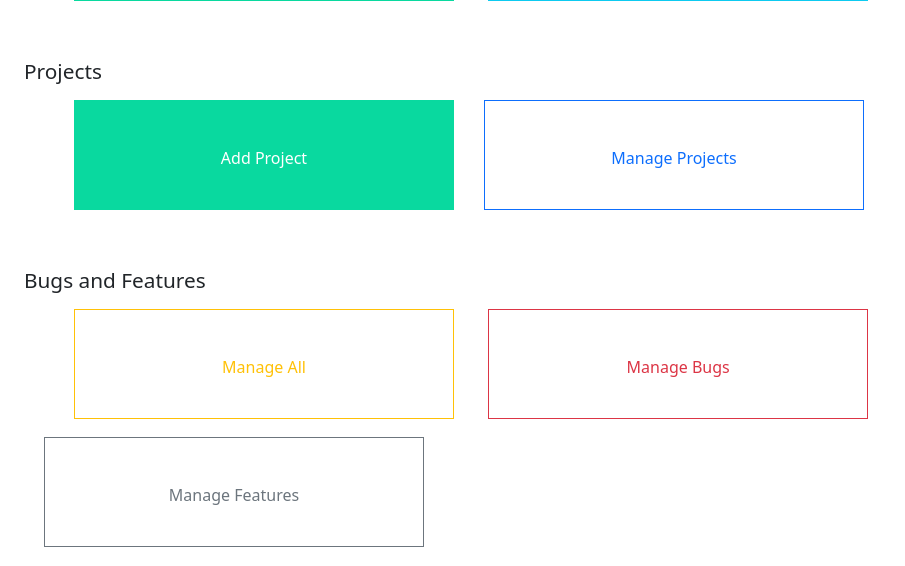
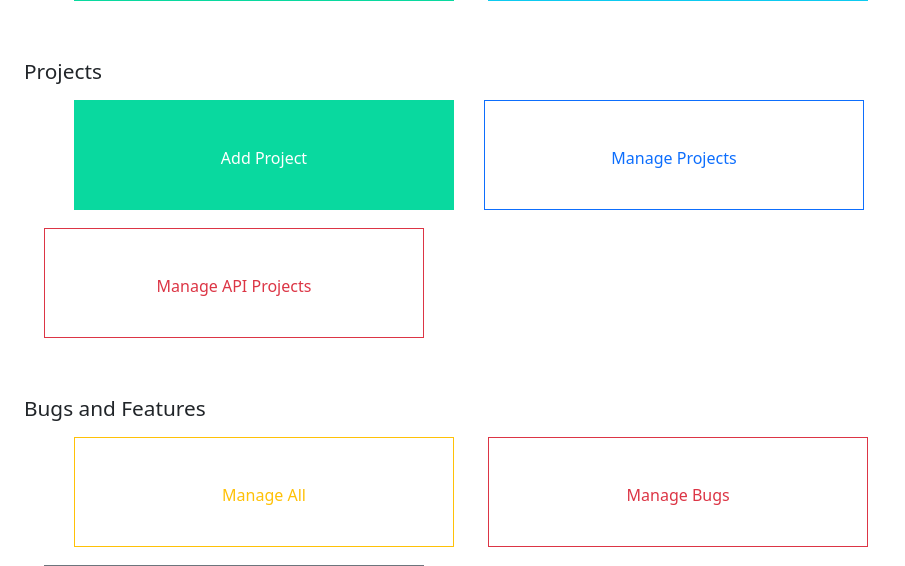
Before and after one commit to beingbat/bugzilla_django_react, a Django app: page / in a window 1280 px wide. Shown: the part 550-1116 px from the top of the page, without its empty margins (0-905 px from the left). Run offline with Django 3.2, Linux system fonts and the light colour scheme; a user stored in the database is signed in; tables that the repository leaves empty hold one stand-in row (values such as "Sample post"); some libraries are stand-ins or nearby versions.

Commit message:
Complete Project List DRF with authorizations

```diff
--- a/api/urls.py
+++ b/api/urls.py
@@ -2,5 +2,5 @@ from django.urls import path
 from . import views
 
 urlpatterns = [
-    path('', views.getData),
+    path('/projects', views.getProjectsList, name='list-projects-api'),
 ]
--- a/templates/index_dashboard.html
+++ b/templates/index_dashboard.html
@@ -61,6 +61,12 @@
       style="margin-left: 20px"
       href="{% url 'list-project' %}"
       >Manage Projects</a
+    >
+    <a
+      class="mt-2 btn btn-outline-danger dashboard_btn"
+      style="margin-left: 20px"
+      href="{% url 'list-projects-api' %}"
+      >Manage API Projects</a
     >
   </div>
   {% if bugs %}
@@ -201,6 +207,12 @@
       href="{% url 'list-project' %}"
       >List Projects
     </a>
+    <a
+    class="mt-2 btn btn-outline-danger dashboard_btn"
+    style="margin-left: 20px"
+    href="{% url 'list-projects-api' %}"
+    >List API Projects</a
+  >
   </div>
 
     {% if bugs %}
```
Also changed, not shown: api/views.py (+14 -1 lines).
